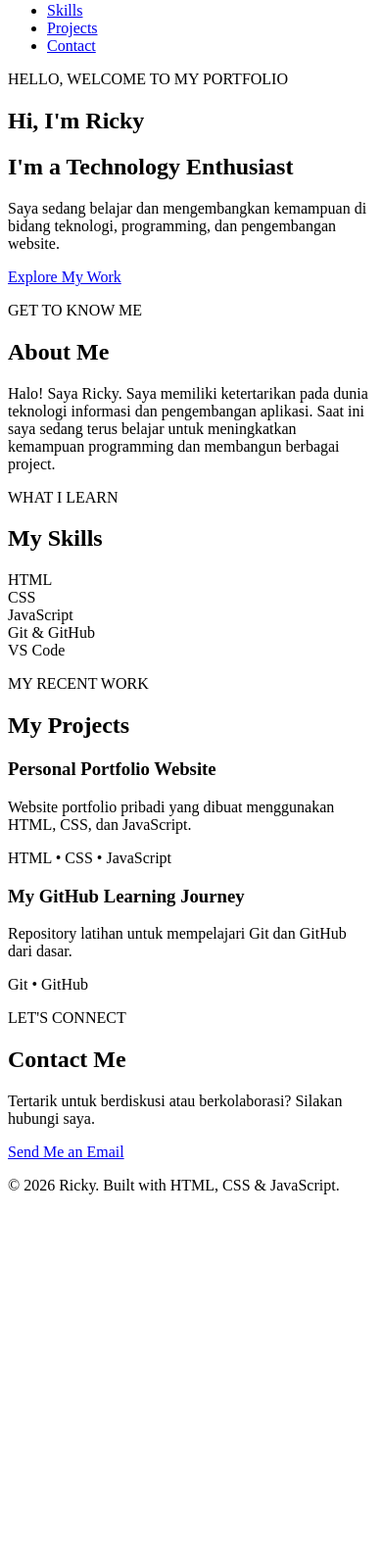
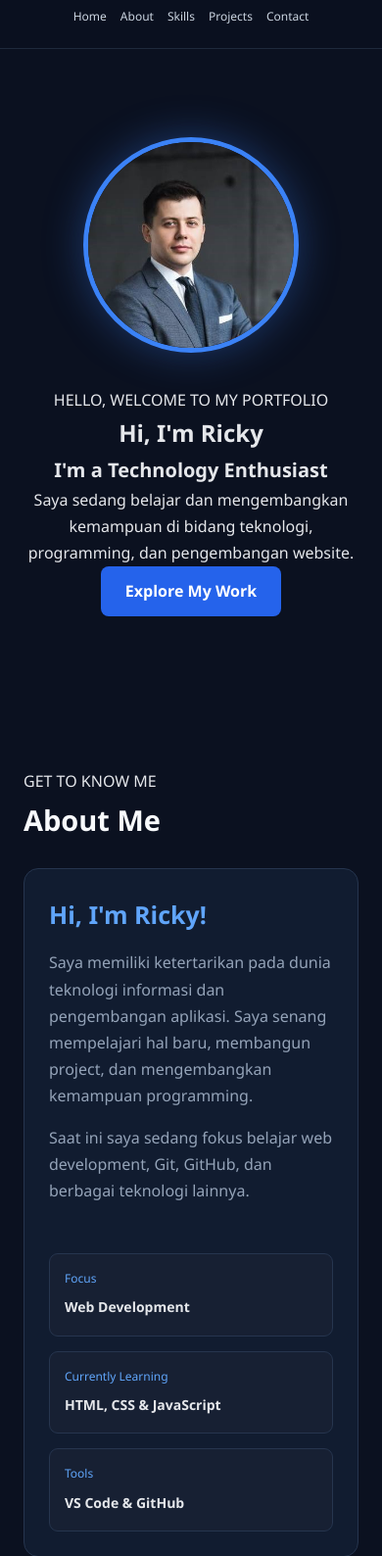
Before and after one commit to Ricky947000/personal-portfolio, a plain HTML site: page index.html in a window 390 px wide. Shown: the part 76-1664 px from the top of the page at 98% size. Before the commit the page ends 1311 px from the top, so only its background shows below. Drawn offline with Linux system fonts and the light colour scheme.

Commit message:
Mempercantik section About dan Skills

```diff
--- a/index.html
+++ b/index.html
@@ -34,6 +34,9 @@
     <main>
 
         <section id="home" class="hero">
+
+            <div class="hero-content">
+
                 <p class="greeting">HELLO, WELCOME TO MY PORTFOLIO</p>
 
                 <h1>Hi, I'm <span>Ricky</span></h1>
@@ -46,34 +49,116 @@
                 </p>
 
                 <a href="#projects" class="btn">Explore My Work</a>
+
+            </div>
+
+            <div class="hero-image">
+                <img src="assets/images/profile2.jpg" alt="Foto profil Ricky">
+            </div>
+
         </section>
 
         <!-- ABOUT -->
+
         <section id="about" class="section">
+
             <p class="section-label">GET TO KNOW ME</p>
             <h2>About Me</h2>
 
+            <div class="about-card">
+
+                <div class="about-content">
+                    <h3>Hi, I'm Ricky!</h3>
+
                     <p>
-                Halo! Saya Ricky. Saya memiliki ketertarikan pada dunia
-                teknologi informasi dan pengembangan aplikasi.
-                Saat ini saya sedang terus belajar untuk meningkatkan
-                kemampuan programming dan membangun berbagai project.
+                        Saya memiliki ketertarikan pada dunia teknologi
+                        informasi dan pengembangan aplikasi.
+                        Saya senang mempelajari hal baru, membangun project,
+                        dan mengembangkan kemampuan programming.
                     </p>
+
+                    <p>
+                        Saat ini saya sedang fokus belajar web development,
+                        Git, GitHub, dan berbagai teknologi lainnya.
+                    </p>
+                </div>
+
+                <div class="about-info">
+                    <div class="info-item">
+                        <span>Focus</span>
+                        <strong>Web Development</strong>
+                    </div>
+
+                    <div class="info-item">
+                        <span>Currently Learning</span>
+                        <strong>HTML, CSS & JavaScript</strong>
+                    </div>
+
+                    <div class="info-item">
+                        <span>Tools</span>
+                        <strong>VS Code & GitHub</strong>
+                    </div>
+                </div>
+
+            </div>
+
         </section>
 
+
         <!-- SKILLS -->
+
         <section id="skills" class="section">
+
             <p class="section-label">WHAT I LEARN</p>
             <h2>My Skills</h2>
 
-            <div class="skills-list">
-                <div class="skill-item">HTML</div>
-                <div class="skill-item">CSS</div>
-                <div class="skill-item">JavaScript</div>
-                <div class="skill-item">Git & GitHub</div>
-                <div class="skill-item">VS Code</div>
+            <p class="skills-description">
+                Beberapa teknologi dan tools yang sedang saya pelajari
+                untuk mengembangkan kemampuan di bidang teknologi.
+            </p>
+
+            <div class="skills-grid">
+
+                <div class="skill-card">
+                    <span class="skill-number">01</span>
+                    <h3>HTML</h3>
+                    <p>Membangun struktur halaman website.</p>
                 </div>
+
+                <div class="skill-card">
+                    <span class="skill-number">02</span>
+                    <h3>CSS</h3>
+                    <p>Mendesain tampilan website.</p>
+                </div>
+
+                <div class="skill-card">
+                    <span class="skill-number">03</span>
+                    <h3>JavaScript</h3>
+                    <p>Membuat website lebih interaktif.</p>
+                </div>
+
+                <div class="skill-card">
+                    <span class="skill-number">04</span>
+                    <h3>Git & GitHub</h3>
+                    <p>Mengelola versi dan kolaborasi project.</p>
+                </div>
+
+                <div class="skill-card">
+                    <span class="skill-number">05</span>
+                    <h3>VS Code</h3>
+                    <p>Editor untuk menulis dan mengembangkan kode.</p>
+                </div>
+
+                <div class="skill-card">
+                    <span class="skill-number">06</span>
+                    <h3>Web Development</h3>
+                    <p>Mempelajari proses membangun website.</p>
+                </div>
+
+            </div>
+
         </section>
+
 
         <!-- PROJECTS -->
         <section id="projects" class="section">
--- a/style.css
+++ b/style.css
@@ -0,0 +1,419 @@
+/* =========================
+   1. GLOBAL STYLE
+========================= */
+
+* {
+    margin: 0;
+    padding: 0;
+    box-sizing: border-box;
+    scroll-behavior: smooth;
+}
+
+body {
+    font-family: 'Segoe UI', Arial, sans-serif;
+    background-color: #0b1120;
+    color: #e5e7eb;
+    line-height: 1.7;
+}
+
+html {
+    scroll-padding-top: 90px;
+}
+
+a {
+    text-decoration: none;
+    color: inherit;
+}
+
+/* =========================
+   2. NAVBAR
+========================= */
+
+header {
+    background-color: rgba(11, 17, 32, 0.92);
+    backdrop-filter: blur(12px);
+    position: sticky;
+    top: 0;
+    z-index: 100;
+    border-bottom: 1px solid #1e293b;
+}
+
+.navbar {
+    max-width: 1100px;
+    margin: auto;
+    padding: 20px 24px;
+    display: flex;
+    justify-content: space-between;
+    align-items: center;
+}
+
+.logo {
+    font-size: 25px;
+    font-weight: 800;
+    letter-spacing: 2px;
+}
+
+.logo span {
+    color: #3b82f6;
+}
+
+.nav-menu {
+    display: flex;
+    list-style: none;
+    gap: 30px;
+}
+
+.nav-menu a {
+    color: #cbd5e1;
+    font-size: 14px;
+    transition: 0.3s;
+}
+
+.nav-menu a:hover {
+    color: #3b82f6;
+}
+
+/* =========================
+   3. HERO SECTION
+========================= */
+.hero {
+    min-height: 85vh;
+    max-width: 1100px;
+    margin: auto;
+    padding: 90px 24px;
+
+    display: flex;
+    align-items: center;
+    justify-content: space-between;
+    gap: 50px;
+}
+
+.hero-content {
+    flex: 1;
+}
+
+.hero-image {
+    flex: 1;
+    display: flex;
+    justify-content: center;
+    align-items: center;
+}
+
+.hero-image img {
+    width: 320px;
+    height: 320px;
+    object-fit: cover;
+
+    border-radius: 50%;
+    border: 5px solid #3b82f6;
+
+    box-shadow: 0 0 40px rgba(59, 130, 246, 0.35);
+}
+
+/* RESPONSIVE */
+
+@media (max-width: 650px) {
+
+    .hero {
+        flex-direction: column-reverse;
+        text-align: center;
+        gap: 35px;
+    }
+
+    .hero-image img {
+        width: 220px;
+        height: 220px;
+    }
+
+    .hero-content .btn {
+        margin: auto;
+    }
+}
+
+/* =========================
+   4. BUTTON
+========================= */
+
+.btn {
+    display: inline-block;
+    width: fit-content;
+    background-color: #2563eb;
+    color: white;
+    padding: 12px 25px;
+    border-radius: 8px;
+    font-weight: 600;
+    transition: 0.3s;
+}
+
+.btn:hover {
+    background-color: #1d4ed8;
+    transform: translateY(-3px);
+    box-shadow: 0 8px 25px rgba(37, 99, 235, 0.25);
+}
+
+/* =========================
+   5. GENERAL SECTION
+========================= */
+
+.section {
+    max-width: 1100px;
+    margin: auto;
+    padding: 90px 24px;
+}
+
+.section h2 {
+    font-size: 36px;
+    margin-bottom: 25px;
+    color: #f8fafc;
+}
+
+.section>p:not(.section-label) {
+    max-width: 750px;
+    color: #94a3b8;
+}
+
+/* =========================
+   6. SKILLS
+========================= */
+
+.skills-list {
+    display: flex;
+    flex-wrap: wrap;
+    gap: 15px;
+    margin-top: 30px;
+}
+
+.skill-item {
+    background-color: #172033;
+    border: 1px solid #26354e;
+    color: #60a5fa;
+    padding: 12px 22px;
+    border-radius: 8px;
+    font-weight: 600;
+    transition: 0.3s;
+}
+
+.skill-item:hover {
+    background-color: #1e3a5f;
+    transform: translateY(-4px);
+}
+
+/* =========================
+   7. PROJECTS
+========================= */
+
+.project-card {
+    background-color: #111c30;
+    border: 1px solid #26354e;
+    padding: 28px;
+    border-radius: 12px;
+    margin-bottom: 20px;
+    transition: 0.3s;
+}
+
+.project-card:hover {
+    border-color: #3b82f6;
+    transform: translateY(-5px);
+}
+
+.project-card h3 {
+    font-size: 21px;
+    color: #f8fafc;
+    margin-bottom: 10px;
+}
+
+.project-card p {
+    color: #94a3b8;
+    margin-bottom: 15px;
+}
+
+.project-card span {
+    color: #60a5fa;
+    font-size: 13px;
+    font-weight: 600;
+}
+
+/* =========================
+   8. CONTACT
+========================= */
+
+#contact {
+    text-align: center;
+}
+
+#contact>p:not(.section-label) {
+    margin: 0 auto 25px;
+}
+
+#contact .btn {
+    margin: 10px auto 0;
+}
+
+/* =========================
+   9. FOOTER
+========================= */
+
+footer {
+    border-top: 1px solid #1e293b;
+    text-align: center;
+    padding: 25px;
+    color: #64748b;
+    font-size: 13px;
+}
+
+/* =========================
+   10. RESPONSIVE MOBILE
+========================= */
+
+@media (max-width: 650px) {
+
+    .navbar {
+        flex-direction: column;
+        gap: 15px;
+    }
+
+    .nav-menu {
+        gap: 14px;
+        flex-wrap: wrap;
+        justify-content: center;
+    }
+
+    .nav-menu a {
+        font-size: 12px;
+    }
+
+    .hero {
+        min-height: 75vh;
+        padding: 90px 24px;
+    }
+
+    .hero h2 {
+        font-size: 20px;
+    }
+
+    .section {
+        padding: 65px 24px;
+    }
+
+    .section h2 {
+        font-size: 29px;
+    }
+}
+
+/* =========================
+   ABOUT SECTION
+========================= */
+
+.about-card {
+    display: grid;
+    grid-template-columns: 1.5fr 1fr;
+    gap: 35px;
+
+    background: #111c30;
+    border: 1px solid #26354e;
+    border-radius: 15px;
+    padding: 35px;
+}
+
+.about-content h3 {
+    font-size: 25px;
+    color: #60a5fa;
+    margin-bottom: 15px;
+}
+
+.about-content p {
+    color: #94a3b8;
+    margin-bottom: 15px;
+}
+
+.about-info {
+    display: flex;
+    flex-direction: column;
+    gap: 15px;
+}
+
+.info-item {
+    background: #172033;
+    border: 1px solid #26354e;
+    padding: 15px;
+    border-radius: 9px;
+}
+
+.info-item span {
+    display: block;
+    font-size: 12px;
+    color: #60a5fa;
+    margin-bottom: 5px;
+}
+
+.info-item strong {
+    color: #e5e7eb;
+    font-size: 14px;
+}
+
+/* =========================
+   SKILLS GRID
+========================= */
+
+.skills-description {
+    margin-bottom: 30px;
+}
+
+.skills-grid {
+    display: grid;
+    grid-template-columns: repeat(3, 1fr);
+    gap: 20px;
+}
+
+.skill-card {
+    background: #111c30;
+    border: 1px solid #26354e;
+    padding: 25px;
+    border-radius: 12px;
+    transition: 0.3s;
+}
+
+.skill-card:hover {
+    transform: translateY(-6px);
+    border-color: #3b82f6;
+    box-shadow: 0 10px 30px rgba(37, 99, 235, 0.12);
+}
+
+.skill-number {
+    color: #3b82f6;
+    font-size: 13px;
+    font-weight: bold;
+}
+
+.skill-card h3 {
+    color: #f8fafc;
+    margin: 12px 0 8px;
+}
+
+.skill-card p {
+    color: #94a3b8;
+    font-size: 14px;
+}
+
+/* =========================
+   MOBILE RESPONSIVE
+========================= */
+
+@media (max-width: 768px) {
+
+    .about-card {
+        grid-template-columns: 1fr;
+        padding: 25px;
+    }
+
+    .skills-grid {
+        grid-template-columns: repeat(2, 1fr);
+    }
+}
+
+@media (max-width: 480px) {
+
+    .skills-grid {
+        grid-template-columns: 1fr;
+    }
+}
```
Also changed, not shown: assets/images/profile.jpg (added), assets/images/profile2.jpg (added). Lines whose indentation alone changed are shown as unchanged.
